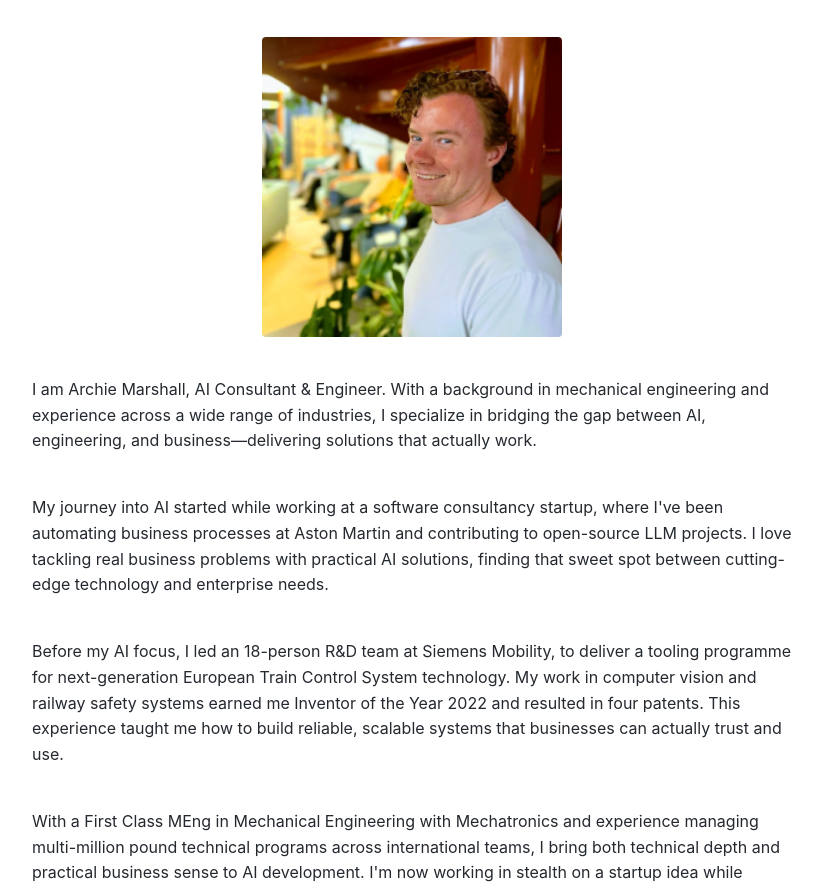
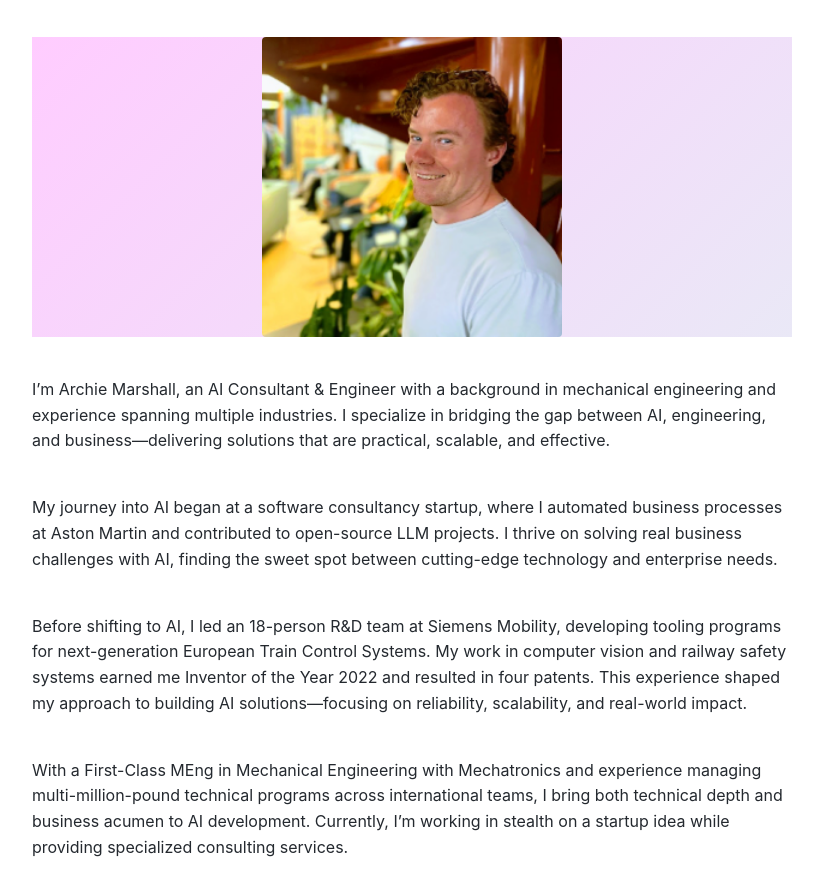
Before and after one commit to atwmarshall/atwmarshall.github.io, a plain HTML site: page index.html in a window 1280 px wide. Shown: the part 164-1047 px from the top of the page, without its empty margins (228-1051 px from the left). Drawn offline with Linux system fonts and the light colour scheme.

Commit message:
added colour container for image and updated text

```diff
--- a/css/style.css
+++ b/css/style.css
@@ -61,11 +61,18 @@ nav a:hover {
     text-align: left;
 }
 
+.profile-image-section {
+    background: linear-gradient(315deg, rgba(45, 31, 170, 0.1) 0%, rgba(255, 0, 255, 0.2) 100%);
+    width: 100%;
+    margin-bottom: 40px;
+}
+
 .profile-image {
+    display: block;
+    margin: 0 auto;
     width: 300px;
     height: 300px;
     object-fit: cover;
-    margin-bottom: 40px;
     border-radius: 4px;
 }
 
@@ -178,15 +185,18 @@ nav a {
 }
 
 /* Common elements */
-h1,
-h2 {
+h1 {
+    font-size: 24px;
+    margin-top: 40px;
     font-weight: 200;
-    margin-bottom: 20px;
+    margin-bottom: 40px;
 }
 
 h2 {
     font-size: 24px;
     margin-top: 40px;
+    font-weight: 200;
+    margin-bottom: 20px;
 }
 
 p {
--- a/index.html
+++ b/index.html
@@ -23,30 +23,33 @@
 
     <main>
         <section class="profile-section">
-            <img src="media/250_profile.png" alt="Profile photo" class="profile-image">
+            <div class="profile-image-section">
+                <img src="media/250_profile.png" alt="Profile photo" class="profile-image">
+            </div>
             <div class="profile-content">
                 <p>
-                    I am Archie Marshall, AI Consultant & Engineer. With a background in mechanical engineering and experience across a wide
-                    range of industries, I specialize in bridging the gap between AI, engineering, and business—delivering solutions that actually work.
+                    I’m Archie Marshall, an AI Consultant & Engineer with a background in mechanical engineering and experience spanning
+                    multiple industries. I specialize in bridging the gap between AI, engineering, and business—delivering solutions that
+                    are practical, scalable, and effective.
                 </p>
                 <br>
                 <p>
-                    My journey into AI started while working at a software consultancy startup, where I've been automating business
-                    processes at Aston Martin and contributing to open-source LLM projects. I love tackling real business problems with
-                    practical AI solutions, finding that sweet spot between cutting-edge technology and enterprise needs.
+                    My journey into AI began at a software consultancy startup, where I automated business processes at Aston Martin and
+                    contributed to open-source LLM projects. I thrive on solving real business challenges with AI, finding the sweet spot
+                    between cutting-edge technology and enterprise needs.
                 </p>
                 <br>
                 <p>
-                    Before my AI focus, I led an 18-person R&D team at Siemens Mobility, to deliver a tooling programme for next-generation European Train Control
-                    System technology. My work in computer vision and railway safety systems earned me Inventor of the Year 2022 and
-                    resulted in four patents. This experience taught me how to build reliable, scalable systems that businesses can
-                    actually trust and use.
+                    Before shifting to AI, I led an 18-person R&D team at Siemens Mobility, developing tooling programs for next-generation
+                    European Train Control Systems. My work in computer vision and railway safety systems earned me Inventor of the Year
+                    2022 and resulted in four patents. This experience shaped my approach to building AI solutions—focusing on reliability,
+                    scalability, and real-world impact.
                 </p>
                 <br>
                 <p>
-                    With a First Class MEng in Mechanical Engineering with Mechatronics and experience managing multi-million pound
-                    technical programs across international teams, I bring both technical depth and practical business sense to AI
-                    development. I'm now working in stealth on a startup idea while providing specialized consulting services.
+                    With a First-Class MEng in Mechanical Engineering with Mechatronics and experience managing multi-million-pound
+                    technical programs across international teams, I bring both technical depth and business acumen to AI development.
+                    Currently, I’m working in stealth on a startup idea while providing specialized consulting services.
                 </p>
             </div>
         </section>
```
